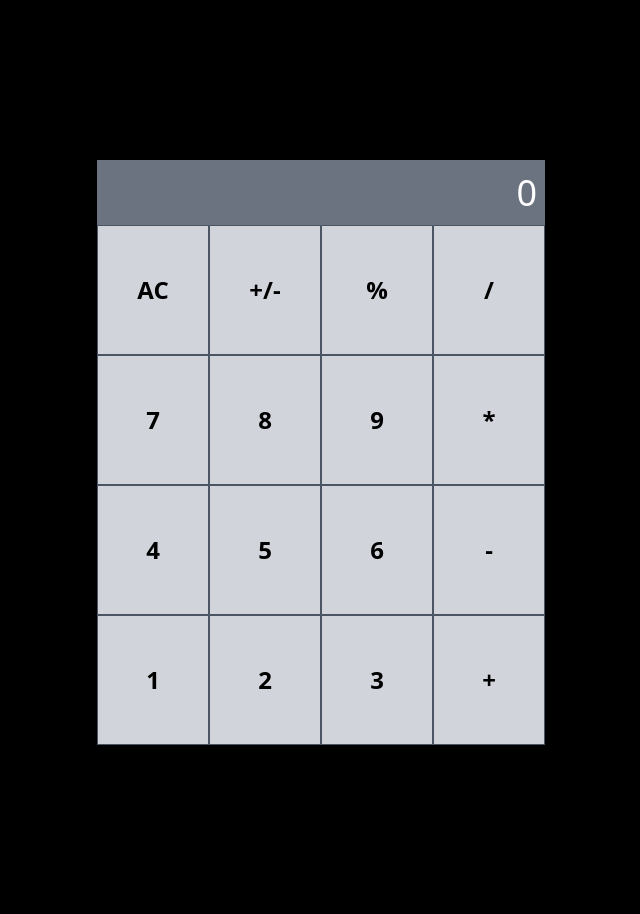
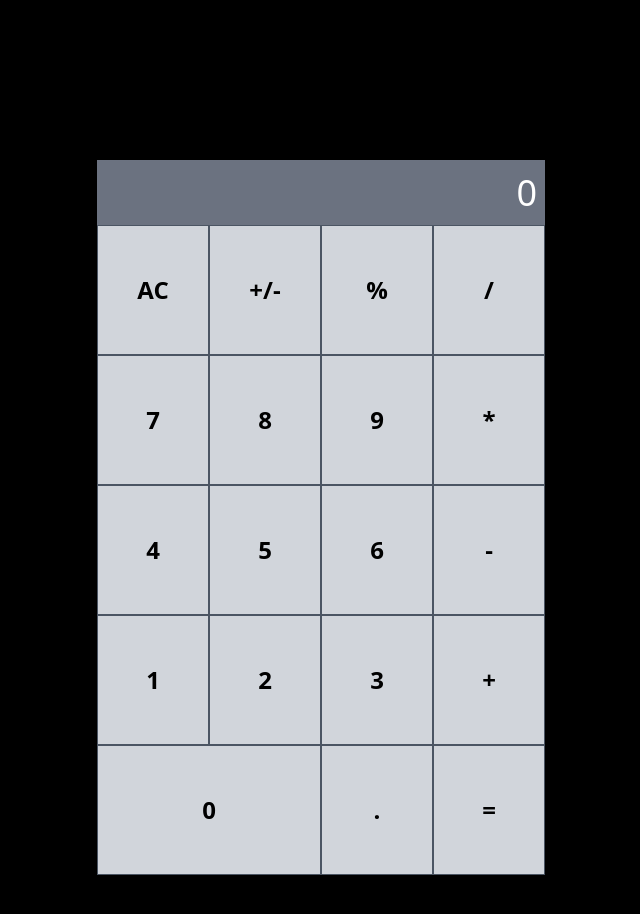
Before and after one commit to Gasorekibo/theGym-react_calculatorApp, a React (Vite) app: page / in a window 1280 px wide. Shown: the top 914 px of the page, without its empty margins (319-959 px from the left). Before the commit the page ends 800 px from the top, so only its background shows below. Built offline with nearby package versions, Linux system fonts and the light colour scheme.

Commit message:
finish syling of the whole calculator

```diff
--- a/src/components/Button.jsx
+++ b/src/components/Button.jsx
@@ -1,15 +1,16 @@
-import PropTypes from "prop-types";
+import PropTypes from 'prop-types';
 
-const Button = ({ title, value }) => {
+const Button = ({ title, value, zeroStyle }) => {
   return (
-    <div>
-      <button
-        value={value}
-        className="font-semibold py-12 w-full text-2xl bg-gray-300 px-7 border border-gray-600"
-      >
-        {title}
-      </button>
-    </div>
+    <button
+      value={value}
+      className={`
+          ${zeroStyle}
+           font-semibold py-12 w-full  text-2xl bg-gray-300 px-7 border border-gray-600
+        `}
+    >
+      {title}
+    </button>
   );
 };
 
--- a/src/components/ButtonGroup.jsx
+++ b/src/components/ButtonGroup.jsx
@@ -2,12 +2,11 @@ import PropTypes from "prop-types";
 import Button from "./Button";
 import data from "../utils/data.json";
 
-const ButtonGroup = (props) => {
+const ButtonGroup = () => {
   return (
-    <div className="grid grid-cols-4 ">
-      {data.map((el) => {
-        return <Button key={el.title} title={el.title} />;
-      })}
+    <div className="grid grid-cols-4">
+      {data.map((el) => <Button key={el.title} zeroStyle={el.title === '0' ? "col-span-2":""} title={el.title}/>
+      )}
     </div>
   );
 };
--- a/src/components/Layout.jsx
+++ b/src/components/Layout.jsx
@@ -3,10 +3,10 @@ import PropTypes from "prop-types";
 import Screen from "./Screen";
 import ButtonGroup from "./ButtonGroup";
 
-const Layout = (props) => {
+const Layout = () => {
   return (
     <>
-      <div className="max-w-md mx-auto my-auto mt-40">
+      <div className="max-w-md mx-auto  my-40">
         <Screen />
         <ButtonGroup />
       </div>
--- a/src/utils/data.json
+++ b/src/utils/data.json
@@ -59,8 +59,21 @@
     "title": "3",
     "type": "abs"
   },
+
   {
     "title": "+",
     "type": "operator"
+  },
+  {
+    "title": "0",
+    "type": "operand"
+  },
+  {
+    "title": ".",
+    "type": "dot"
+  },
+  {
+    "title": "=",
+    "type": "equal"
   }
 ]
```
